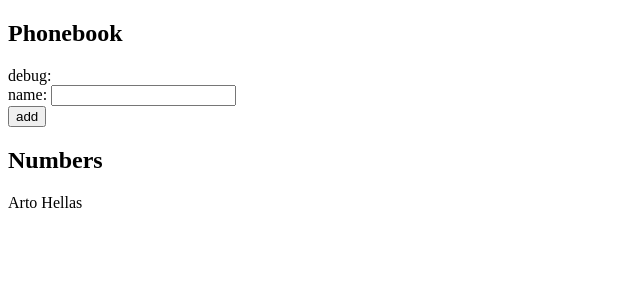
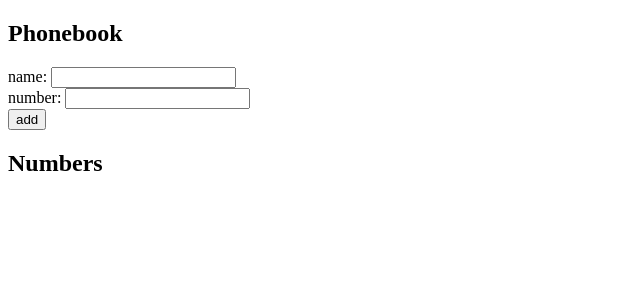
Before and after one commit to helenhapp/Full-Stack-open, a React (Vite) app in the folder part2/phonebook/: page / in a window 1280 px wide. Shown: the top 300 px of the page, without its empty margins (0-640 px from the left). Built offline with nearby package versions, Linux system fonts and the light colour scheme.

Commit message:
Exercise 2.8

```diff
--- a/part2/phonebook/src/App.jsx
+++ b/part2/phonebook/src/App.jsx
@@ -1,8 +1,9 @@
 import { useState } from "react";
 
 const App = () => {
-  const [persons, setPersons] = useState([{ name: "Arto Hellas" }]);
+  const [persons, setPersons] = useState([]);
   const [newName, setNewName] = useState("");
+  const [newNumber, setNewNumber] = useState("");
 
   const handleSubmit = (e) => {
     e.preventDefault();
@@ -13,22 +14,24 @@
       return;
     }
 
-    const newPerson = { name: newName };
+    const newPerson = { name: newName, number: newNumber };
     setPersons(persons.concat(newPerson));
     setNewName("");
+    setNewNumber("");
   };
 
-  const handleChange = (e) => {
-    setNewName(e.target.value);
-  };
+  const handleNameChange = (e) => setNewName(e.target.value);
+  const handleNumberChange = (e) => setNewNumber(e.target.value);
 
   return (
     <div>
       <h2>Phonebook</h2>
-      <div>debug: {newName}</div>
       <form onSubmit={handleSubmit}>
         <div>
-          name: <input value={newName} onChange={handleChange} />
+          name: <input value={newName} onChange={handleNameChange} />
+        </div>
+        <div>
+          number: <input value={newNumber} onChange={handleNumberChange} />
         </div>
         <div>
           <button type="submit">add</button>
@@ -36,7 +39,9 @@
       </form>
       <h2>Numbers</h2>
       {persons.map((person) => (
-        <p key={person.name}>{person.name}</p>
+        <p key={person.name}>
+          {person.name} {person.number}
+        </p>
       ))}
     </div>
   );
```
